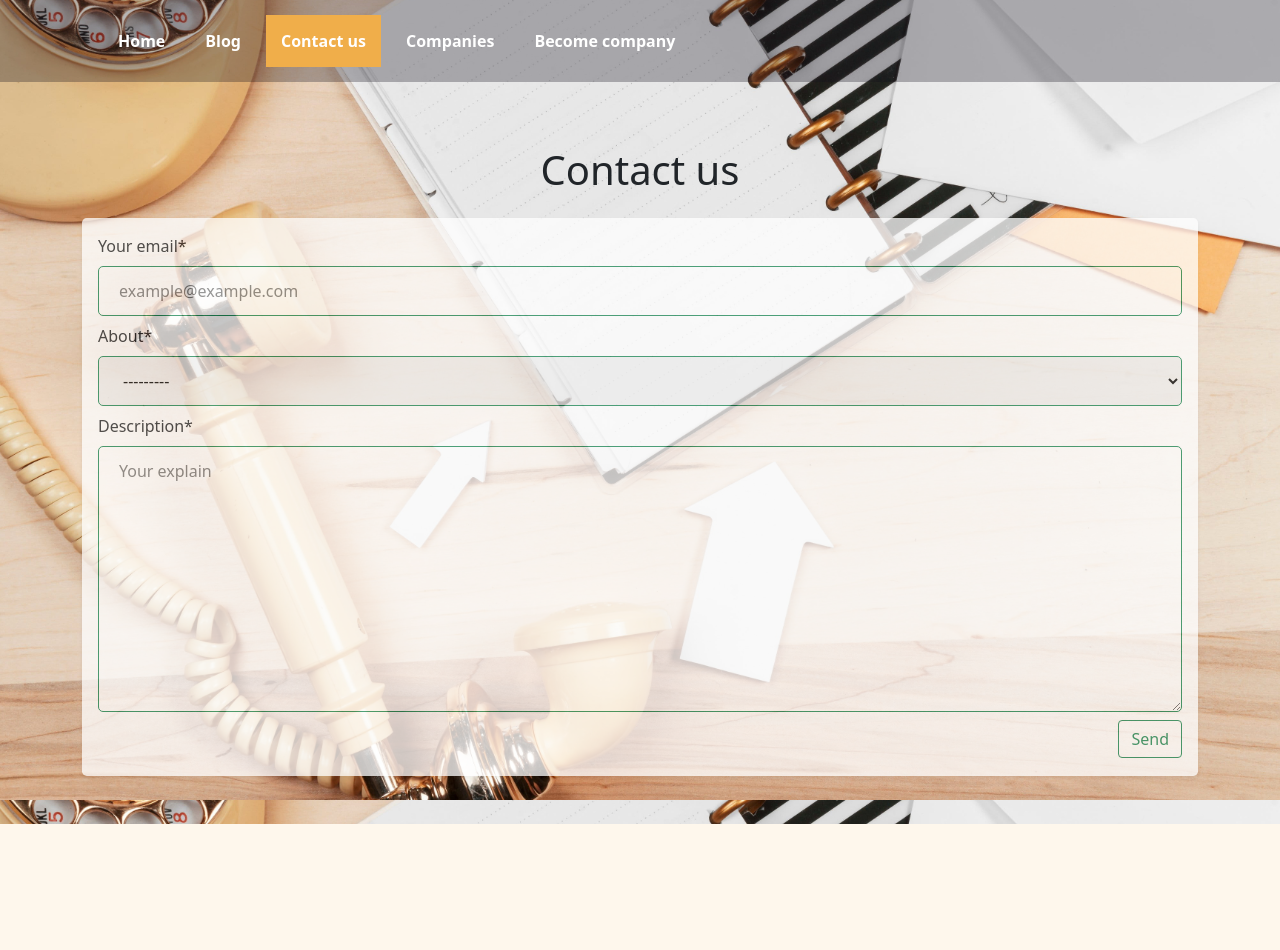
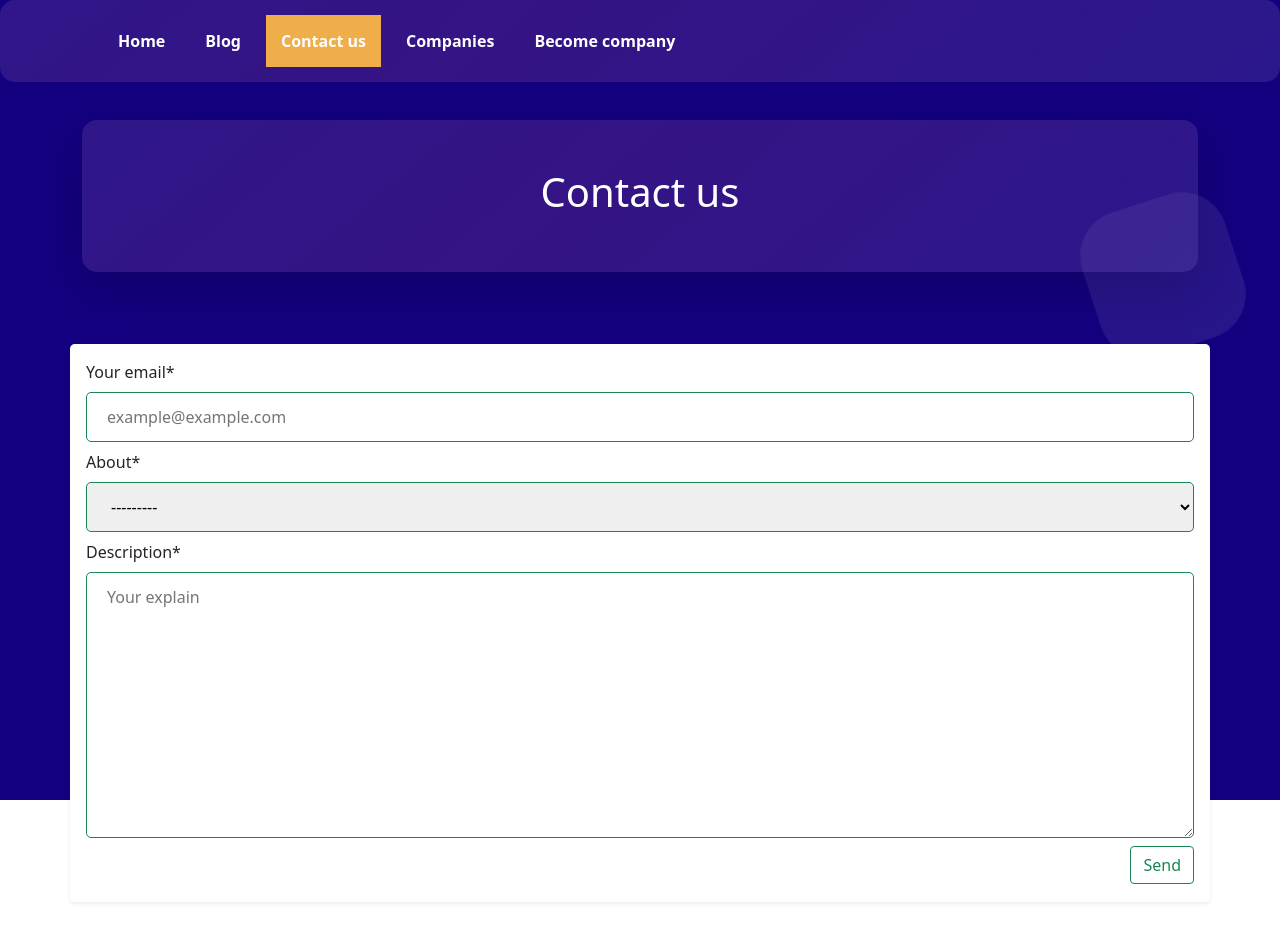
Before and after one commit to AhmedIbrahim226/lms-quiz-django, a Django app: page /users/contact-us/ in a window 1280 px wide. Before the commit the page ends 824 px from the top, so only its background shows below. Run offline with Django 4.2, Linux system fonts and the light colour scheme; parts of the project's set-up code (start-up, migrations or seed data) failed here and were passed over; some libraries are stand-ins or nearby versions.

Commit message:
modify-front

```diff
--- a/core/settings.py
+++ b/core/settings.py
@@ -14,7 +14,7 @@ SECRET_KEY = 'django-insecure-t)g9e9a(c15$wqqqbv(@u915tb8qc^81@*@1%k$@s((859e=5b
 # SECURITY WARNING: don't run with debug turned on in production!
 DEBUG = True
 
-ALLOWED_HOSTS = ['127.0.0.1', '192.168.1.35']
+ALLOWED_HOSTS = ['127.0.0.1', '192.168.1.35', '192.168.80.7']
 
 
 # Application definition
--- a/quiz/models.py
+++ b/quiz/models.py
@@ -1,4 +1,3 @@
-from statistics import mode
 from django.db import models
 from django.utils import timezone
 import datetime
--- a/templates/blog/contact_us.html
+++ b/templates/blog/contact_us.html
@@ -1,19 +1,226 @@
-{% extends "base.html" %}
+<!DOCTYPE html>
 {% load static %}
+<html lang="en">
+	<head>
 
-{% block title %}
-  LMS | Contact
-{% endblock title %}
+		<meta charset="UTF-8">
+		<meta http-equiv="X-UA-Compatible" content="IE=edge">
+		<meta name="viewport" content="width=device-width, initial-scale=1.0">
+		<title>LMS | Contact</title>
+		<script src="{% static 'js/jquery-min.js' %}"></script>
+		<link rel="stylesheet" href="{% static 'css/bootstrap.min.css' %}">
+        <link rel="stylesheet" href="{% static 'css/contact_.css' %}">
 
-{% block bg %}
-  style="background-image: url('{% static "photo/contact_us/con-us.jpg" %}')"
-{% endblock bg %}
+	</head>
+	<body>
 
-{% block content %}
-<div class="container" style="margin-top: 5%;">
-	<h1 class="text-center">Contact us</h1>
+		<div class="fixed-top">
+			{% include "navbar.html" %}
 
-	<div class="shadow-sm p-3 mb-5 bg-body rounded-3 opacity-75 mt-4">
+		</div>
+
+		<style>
+			@import url('https://fonts.googleapis.com/css?family=Exo:400,700');
+
+			*{
+				margin: 0px;
+				padding: 0px;
+			}
+
+
+			.context {
+				width: 100%;
+				position: relative;
+				top:15vh;
+
+			}
+
+
+
+			.area{
+				position: fixed;
+				background: rgb(19, 0, 127);
+				/*background: #4e54c8; */
+				background: -webkit-linear-gradient(to left, #8f94fb, #4e54c8);
+				width: 100%;
+				height:100vh;
+
+
+			}
+
+			.circles{
+				position: absolute;
+				top: 0;
+				left: 0;
+				width: 100%;
+				height: 100%;
+				overflow: hidden;
+			}
+
+			.circles li{
+				position: absolute;
+				display: block;
+				list-style: none;
+				width: 20px;
+				height: 20px;
+				background: rgba(255, 255, 255, 0.2);
+				animation: animate 25s linear infinite;
+				bottom: -150px;
+
+			}
+
+			.circles li:nth-child(1){
+				left: 25%;
+				width: 80px;
+				height: 80px;
+				animation-delay: 0s;
+			}
+
+
+			.circles li:nth-child(2){
+				left: 10%;
+				width: 20px;
+				height: 20px;
+				animation-delay: 2s;
+				animation-duration: 12s;
+			}
+
+			.circles li:nth-child(3){
+				left: 70%;
+				width: 20px;
+				height: 20px;
+				animation-delay: 4s;
+			}
+
+			.circles li:nth-child(4){
+				left: 40%;
+				width: 60px;
+				height: 60px;
+				animation-delay: 0s;
+				animation-duration: 18s;
+			}
+
+			.circles li:nth-child(5){
+				left: 65%;
+				width: 20px;
+				height: 20px;
+				animation-delay: 0s;
+			}
+
+			.circles li:nth-child(6){
+				left: 75%;
+				width: 110px;
+				height: 110px;
+				animation-delay: 3s;
+			}
+
+			.circles li:nth-child(7){
+				left: 35%;
+				width: 150px;
+				height: 150px;
+				animation-delay: 7s;
+			}
+
+			.circles li:nth-child(8){
+				left: 50%;
+				width: 25px;
+				height: 25px;
+				animation-delay: 15s;
+				animation-duration: 45s;
+			}
+
+			.circles li:nth-child(9){
+				left: 20%;
+				width: 15px;
+				height: 15px;
+				animation-delay: 2s;
+				animation-duration: 35s;
+			}
+
+			.circles li:nth-child(10){
+				left: 85%;
+				width: 150px;
+				height: 150px;
+				animation-delay: 0s;
+				animation-duration: 11s;
+			}
+
+
+
+			@keyframes animate {
+
+				0%{
+					transform: translateY(0) rotate(0deg);
+					opacity: 1;
+					border-radius: 0;
+				}
+
+				100%{
+					transform: translateY(-1000px) rotate(720deg);
+					opacity: 0;
+					border-radius: 50%;
+				}
+
+			}
+		</style>
+
+		<style>
+
+			.animy{
+				position: relative;
+				border-radius: 15px;
+				background:  linear-gradient(-40deg, rgba(66,94,205, 0.3), rgba(132,65,146, 0.3), rgba(66,94,205, 0.3), rgba(132,65,146, 0.3));
+				background-size: 400% 400%;
+				animation: fun 10s ease-in-out infinite;
+
+			}
+			@keyframes fun {
+				0%{
+					background-position: 0 50%;
+				}
+				50%{
+					background-position: 100% 50%;
+				}
+				100%{
+					background-position: 0 50%;
+				}
+			}
+		</style>
+
+
+
+
+
+		<div class="area" >
+
+            <ul class="circles">
+                    <li></li>
+                    <li></li>
+                    <li></li>
+                    <li></li>
+                    <li></li>
+                    <li></li>
+                    <li></li>
+                    <li></li>
+                    <li></li>
+                    <li></li>
+            </ul>
+
+    	</div>
+
+		<div class="context">
+
+			<div class="mb-5 container col-12">
+
+				<div class="shadow-lg p-5 animy">
+					<h1 class="text-white" style="text-align: center;"> Contact us </h1>
+				</div>
+
+			</div>
+
+			<div class="container">
+				<div class="row justify-content-center">
+					<div class="shadow-sm p-3 mb-5 bg-body rounded-3 mt-4">
 						<form class="contact_us mb-5" method="post">{% csrf_token %}
 							{% for f in form %}
 								<label>{{ f.label }}*</label>
@@ -29,14 +236,19 @@
 							</div>
 						</form>
 					</div>
+				</div>
+			</div>
 
 		</div>
 
+		{% if not done %}
 			<script>
 				window.onload = function(){
 					$('#us').addClass('now')
 				}
 			</script>
+		{% endif %}
+
 
 		{% if done %}
 			<button id="done" hidden type="button" class="btn btn-primary" data-bs-toggle="modal" data-bs-target="#staticBackdrop"></button>
@@ -44,6 +256,7 @@
 			<script>
 				window.onload = function(){
 					$('#done').click()
+					$('#us').addClass('now')
 
 				}
 			</script>
@@ -67,6 +280,9 @@
 			</div>
 		  </div>
 		{% endif %}
+		<script src="{% static 'js/bootstrap.bundle.min.v5.js' %}"></script>
 
 
-{% endblock content %}
+	</body>
+
+</html>
--- a/templates/navbar.html
+++ b/templates/navbar.html
@@ -1,8 +1,8 @@
-<nav class="navbar navbar-expand-lg navbar-dark p-4" style="background: rgba(17,16,29, 0.3);">
+<nav class="navbar navbar-expand-lg navbar-dark p-4 animy">
     <div class="container">
       <a class="navbar-brand" href="#"></a>
-      <button id="toog" class="navbar-toggler" type="button" data-bs-toggle="collapse" data-bs-target="#navbarNavDropdown" aria-controls="navbarNavDropdown" aria-expanded="false" aria-label="Toggle navigation">
-        <span class="navbar-toggler-icon text-white"></span>
+      <button id="toog" class="navbar-toggler text-white" type="button" data-bs-toggle="collapse" data-bs-target="#navbarNavDropdown" aria-controls="navbarNavDropdown" aria-expanded="false" aria-label="Toggle navigation">
+        <span class="navbar-toggler-icon"></span>
       </button>
       <div class="collapse navbar-collapse" id="navbarNavDropdown">
         <ul class="navbar-nav">
--- a/templates/users/type_view.html
+++ b/templates/users/type_view.html
@@ -38,7 +38,8 @@
 
 			.area{
 				position: fixed;
-				background: #4e54c8;
+				background: rgb(19, 0, 127);
+				/*background: #4e54c8;*/
 				background: -webkit-linear-gradient(to left, #8f94fb, #4e54c8);
 				width: 100%;
 				height:100vh;
@@ -167,7 +168,7 @@
 			.animy{
 				position: relative;
 				border-radius: 15px;
-				background:  linear-gradient(-40deg, rgba(18, 2, 71, 0.3), rgba(132,65,146, 0.3), rgba(66,94,205, 0.3), rgba(2, 28, 71, 0.3));
+				background:  linear-gradient(-40deg, rgba(66,94,205, 0.3), rgba(132,65,146, 0.3), rgba(66,94,205, 0.3), rgba(132,65,146, 0.3));
 				background-size: 400% 400%;
 				animation: fun 10s ease-in-out infinite;
 
--- a/userapi/schedule_api.py
+++ b/userapi/schedule_api.py
@@ -8,10 +8,6 @@ from schedule.models import (
 from .schedule_serializers import (
     InstructorScheduleSerializer, GetMaterialSlide,
     GetCourse, GetMaterialVideo, GetTaskInstructor
-)
-
-from users.models import (
-    InstructorAccount
 )
 
 from rest_framework.views import APIView
```
Also changed, not shown: requirements.txt (+65 -0 lines), templates/users/companies_view.html (+6 -6 lines), templates/users/login.html (+39 -5 lines), users/views.py (+52 -15 lines), celerybeat-schedule.db, db.sqlite3, 1 other file. Lines whose indentation alone changed are shown as unchanged.
